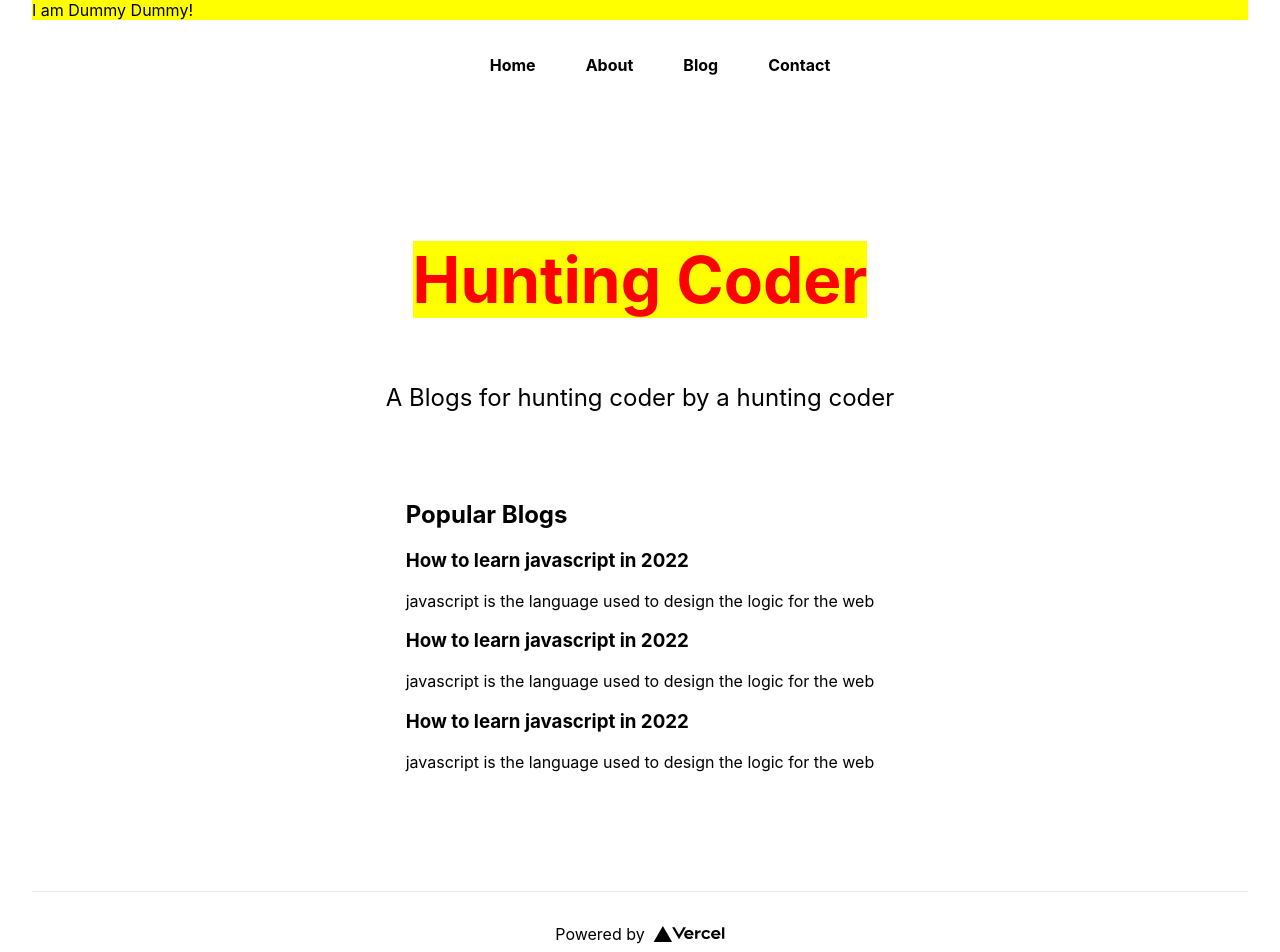
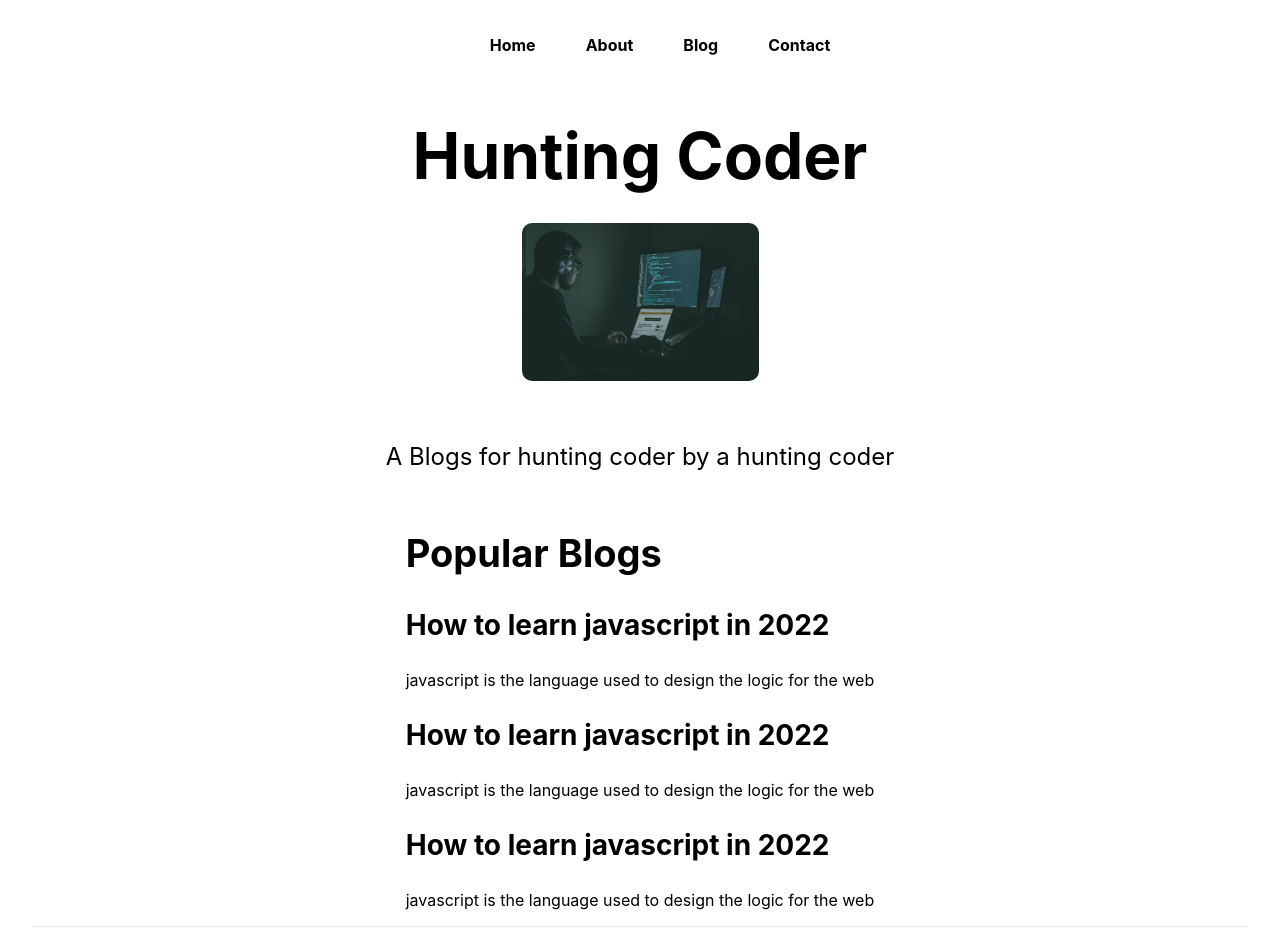
Before and after one commit to jaspreet09915/nextjs-code, a Next.js app in the folder huntingcoder/: page / in a window 1280 px wide. Shown: the top 952 px of the page. Built offline with nearby package versions, Linux system fonts and the light colour scheme.

Commit message:
tut13 cleaning and some styling

```diff
--- a/huntingcoder/components/dummy.js
+++ /dev/null
@@ -1,19 +0,0 @@
-import React from 'react'
-
-const Dummy = () => {
-  return (
-      <>
-      {/* using global we able to use this style to another component where this module is imported */}
-      <style jsx global>
-          {`
-            .dummy{
-                background:yellow;
-            }
-          `}
-      </style>
-      <div className='dummy'>I am Dummy Dummy!</div>
-      </>
-  )
-}
-
-export default Dummy
--- a/huntingcoder/pages/_app.js
+++ b/huntingcoder/pages/_app.js
@@ -1,5 +1,5 @@
 import '../styles/globals.css'
-// import '../styles/style.css'
+
 
 function MyApp({ Component, pageProps }) {
   return <Component {...pageProps} />
--- a/huntingcoder/pages/index.js
+++ b/huntingcoder/pages/index.js
@@ -3,21 +3,19 @@ import Image from 'next/image'
 import styles from '../styles/Home.module.css'
 import Script from 'next/script' // it is use to optimize the external js script
 import Link from 'next/link'
-import Dummy from '../components/dummy'
-// import styles1 from '../styles/Home1.module.css'
-// import styles2 from '../styles/Home2.module.css'
-// import ".../styles/style" // not able to use global css in nextjs local component expect app component
-// we can use module base css file in js component expect app.js
 export default function Home() {
   return (
     <div className={styles.container}>
-      <Dummy/>
+
       {/*  style jsx is the way to implement css in this component only */}
     <style jsx>
       {`
-      .mySpan{
-        color:red;
-      }
+       h2{
+         font-size :38px
+       }
+       h3{
+         font-size:28px;
+       }
       `}
     </style>
       <Head>
@@ -44,9 +42,11 @@ export default function Home() {
       {/* <Script src='/sr.js'strategy="lazyOnload" ></Script> */}
       <main className={styles.main}>
         <h1 className={styles.title}>
-          <span className='mySpan dummy'>Hunting Coder</span>
+          <span className=' '>Hunting Coder</span>
         </h1>
-
+        <div className={styles.imgwrap}>
+          <Image className={styles.myImg} src="/homeimage.jpg" alt="homepage" width={237} height ={158}/>
+        </div>
         <p className={styles.description}>
           A Blogs for hunting coder by a hunting coder
         </p>
@@ -70,16 +70,7 @@ export default function Home() {
       </main>
 
       <footer className={styles.footer}>
-        <a
-          href="https://vercel.com?utm_source=create-next-app&utm_medium=default-template&utm_campaign=create-next-app"
-          target="_blank"
-          rel="noopener noreferrer"
-        >
-          Powered by{' '}
-          <span className={styles.logo}>
-            <Image src="/vercel.svg" alt="Vercel Logo" width={72} height={16} />
-          </span>
-        </a>
+
       </footer>
     </div>
   )
--- a/huntingcoder/public/sr.js
+++ /dev/null
@@ -1,2 +0,0 @@
-alert("yo yo sunny")
-console.log("yo uo")
--- a/huntingcoder/styles/Home.module.css
+++ b/huntingcoder/styles/Home.module.css
@@ -52,7 +52,7 @@
 }
 
 .description {
-  margin: 4rem 0;
+
   line-height: 1.5;
   font-size: 1.5rem;
 }
@@ -128,3 +128,10 @@
   justify-content: center;
     margin-top: 35px;
 }
+
+.myImg{
+  border-radius: 10px;
+}
+.imgwrap{
+  padding: 30px 0;
+}
--- a/huntingcoder/styles/Home1.module.css
+++ /dev/null
@@ -1,3 +0,0 @@
-.con{
-    background: red;
-}
--- a/huntingcoder/styles/Home2.module.css
+++ /dev/null
@@ -1,3 +0,0 @@
-.con {
-    background: yellow;
-}
--- a/huntingcoder/styles/style.css
+++ /dev/null
@@ -1,3 +0,0 @@
-body{
-    background: rgba(122, 116, 98, 0.924);
-}
```
Also changed, not shown: huntingcoder/public/homeimage.jpg (added).
